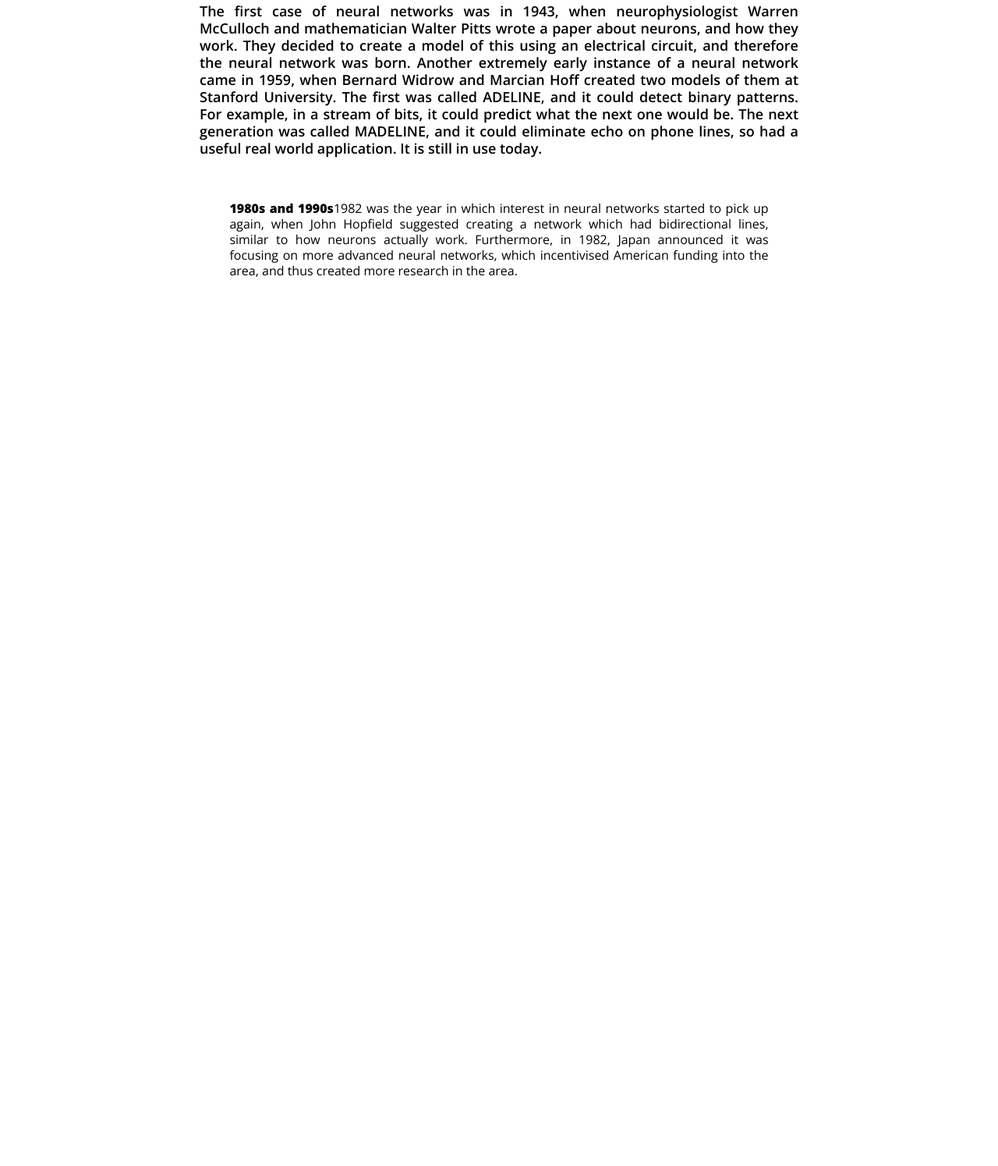
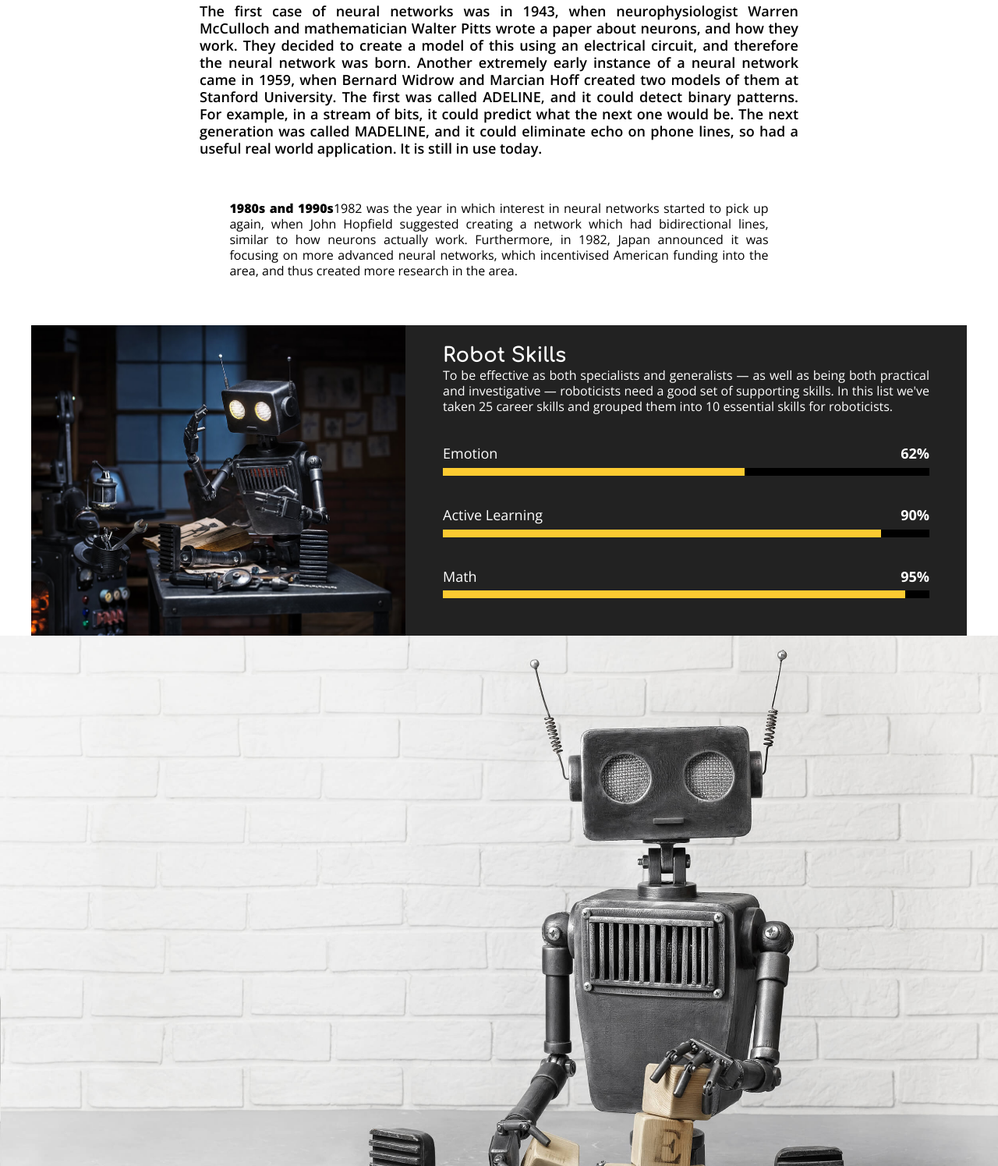
Before and after one commit to DrexelDesign/Info-552-Demo-SP-24, a plain HTML site: page index.html in a window 1280 px wide. Shown: the part 1264-2759 px from the top of the page at 78% size. Before the commit the page ends 1681 px from the top, so only its background shows below. Drawn offline with nearby package versions, Linux system fonts and the light colour scheme.

Commit message:
working on port

```diff
--- a/index.html
+++ b/index.html
@@ -14,7 +14,7 @@
     <script src="https://kit.fontawesome.com/7ab68a398d.js" crossorigin="anonymous"></script>
 
     <link rel="stylesheet" href="css/styles.css">
-    <title>Portfolio - Week 7!!</title>
+    <title>Portfolio - Week 8!!</title>
 </head>
 
 <body>
@@ -42,7 +42,7 @@
         </div>
     </header>
 
-    <div id="hero"></div>
+    <div id="hero" class="hero"></div>
 
     <section id="history">
         <div>
@@ -62,6 +62,53 @@
         </div>
     </section>
 
+    <section id="skills">
+        <div id="skills-grid-container">
+            <div id="skills-hero"></div>
+                <section id="skills-content">
+                    <div id="skills-stats-container">
+                        <h1>Robot Skills</h1>
+                        <p>To be effective as both specialists and generalists — as well as being both practical and investigative — roboticists need a good set of supporting skills. In this list we've taken 25 career skills and grouped them into 10 essential skills for roboticists.</p>
+
+                        <ul>
+                            <li id="emotion">
+                                <div class="skills-titles">
+                                    <h4>Emotion</h4>
+                                    <h4 class="skills-numbers">62%</h4>
+                                </div>
+                                <div class="black-bar">
+                                    <div class="yellow-bar"></div>
+                                </div>
+
+                            </li>
+
+                            <li id="learning">
+                                <div class="skills-titles">
+                                    <h4>Active Learning</h4>
+                                    <h4 class="skills-numbers">90%</h4>
+                                </div>
+                                <div class="black-bar">
+                                    <div class="yellow-bar"></div>
+                                </div>
+                            </li>
+
+                            <li id="math">
+                                <div class="skills-titles">
+                                    <h4>Math</h4>
+                                    <h4 class="skills-numbers">95%</h4>
+                                </div>
+                                <div class="black-bar">
+                                    <div class="yellow-bar"></div>
+                                </div>
+                            </li>
+                        </ul>
+                    </div>
+            </section>
+        </div>
+    </section>
+
+    <div id="hero-2" class="hero"></div>
+
     <script src="js/scripts-dist.js"></script>
 
 </body>
--- a/scss/sections/_heroes.scss
+++ b/scss/sections/_heroes.scss
@@ -1,10 +1,7 @@
 /* =============
     Heroes
 ============= */
-
-
-#hero{
-    background-image: url("../img/hero/hero.jpg");
+.hero{
     height: 50vh;
     background-size: cover;
     background-position: center;
@@ -23,3 +20,17 @@
         height: 85vh;
     }
 }
+
+#hero{
+    background-image: url("../img/hero/hero.jpg");
+}
+
+#hero-2{
+    background-image: url("../img/hero-2/hero.jpg");
+    margin-top: 0px;
+    background-position: 60% center;
+
+    @include xl{
+        background-position: center top;
+    }
+}
--- /dev/null
+++ b/scss/sections/_skills.scss
@@ -0,0 +1,123 @@
+/* =============
+    skills
+============= */
+
+#skills{
+
+    @include xl{
+        display: grid;
+        grid-template-columns: auto 1200px auto;
+        grid-template-areas: ". skills .";
+    }
+
+    #skills-grid-container{
+
+        @include xl{
+            display: grid;
+            grid-template-columns: 40% auto;
+            grid-area: skills;
+        }
+
+        #skills-hero{
+            background-image: url("../img/skills/robot.jpg");
+            background-size: cover;
+            background-position: 90% center;
+            height: 60vh;
+
+            @include md{
+                height: 50vh;
+                background-position: 90% 40%;
+            }
+
+            @include xl{
+                height: 100%;
+            }
+        }
+
+        #skills-content{
+            background-color: var(--charcoal);
+            color: var(--white);
+            padding: 60px 16px;
+
+            @include md{
+                padding: 24px 15vw 48px;
+            }
+
+            @include xl{
+                padding: 24px 48px 48px;
+                display: flex;
+                align-items: center;
+            }
+
+            #skills-stats-container{
+
+            h1{
+                font-size: rem-calc(26);
+                font-weight: 700;
+                font-family: "Comfortaa", sans-serif;
+
+            }
+
+            p{
+                text-align: justify;
+                line-height: rem-calc(20);
+            }
+                ul{
+                    margin-top: 40px;
+                    width: 100%;
+
+                    li{
+                        padding-bottom: 40px;
+                        .skills-titles{
+                            display: flex;
+
+                            h4{
+                                font-weight: 400;
+                                font-size: rem-calc(18);
+                            }
+
+                            .skills-numbers{
+                                font-weight: 700;
+                                margin-left: auto;
+                            }
+                        }
+
+                        .black-bar{
+                            height: 10px;
+                            width: 100%;
+                            background-color: var(--black);
+                            margin-top: 8px;
+
+                            .yellow-bar{
+                                height: 10px;
+                                background-color: var(--yellow);
+                            }
+                        }
+                    }
+
+                    li:last-child{
+                        padding-bottom: 0;
+                    }
+
+                    #emotion{
+                        .yellow-bar{
+                            width: 62%;
+                        }
+                    }
+
+                    #learning{
+                        .yellow-bar{
+                            width: 90%;
+                        }
+                    }
+
+                    #math{
+                        .yellow-bar{
+                            width: 95%;
+                        }
+                    }
+                }
+            }
+        }
+    }
+}
--- a/scss/styles.scss
+++ b/scss/styles.scss
@@ -21,3 +21,4 @@
 // Sections Styles
 @import "sections/_heroes";
 @import "sections/_history";
+@import "sections/_skills";
```
Also changed, not shown: css/styles.css.
